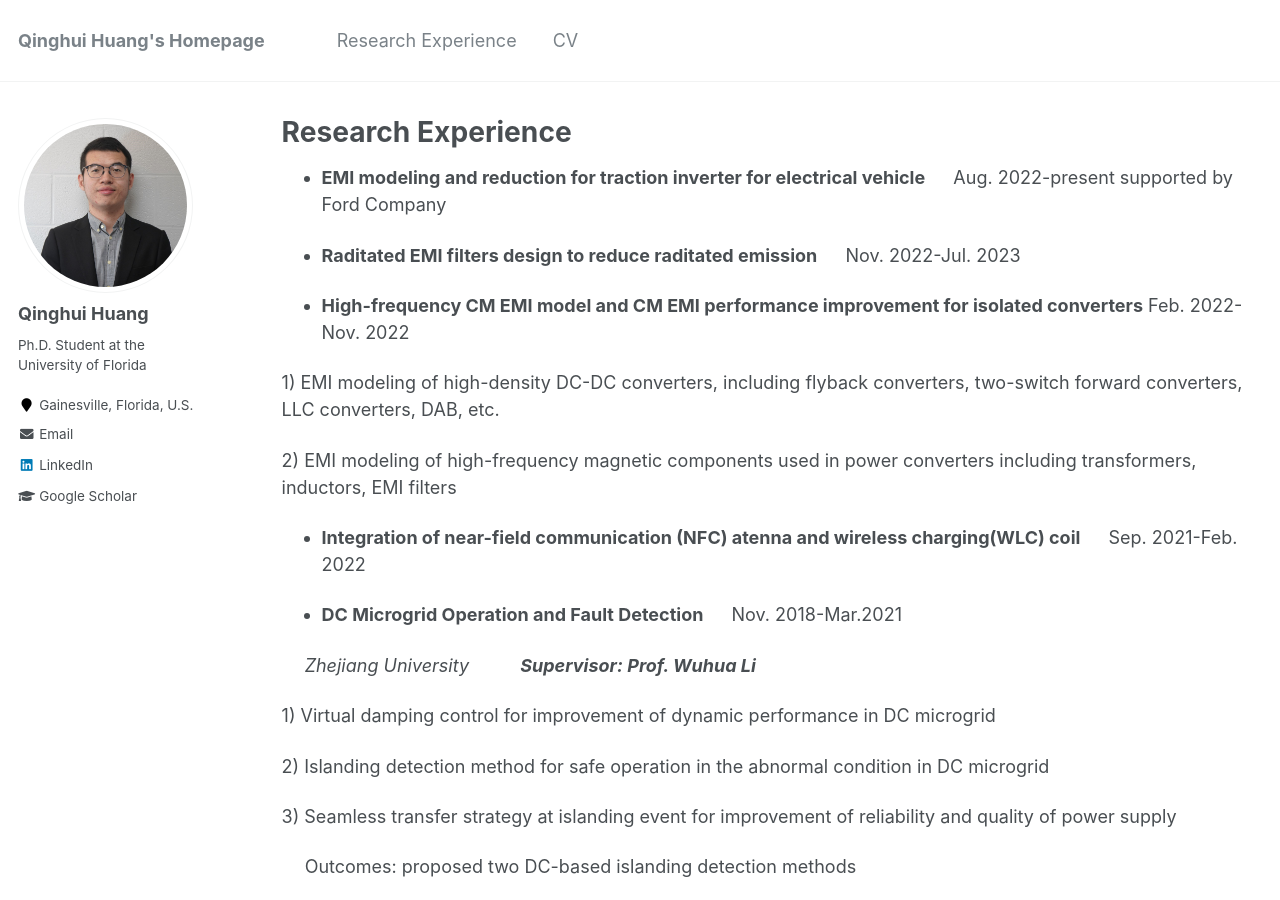
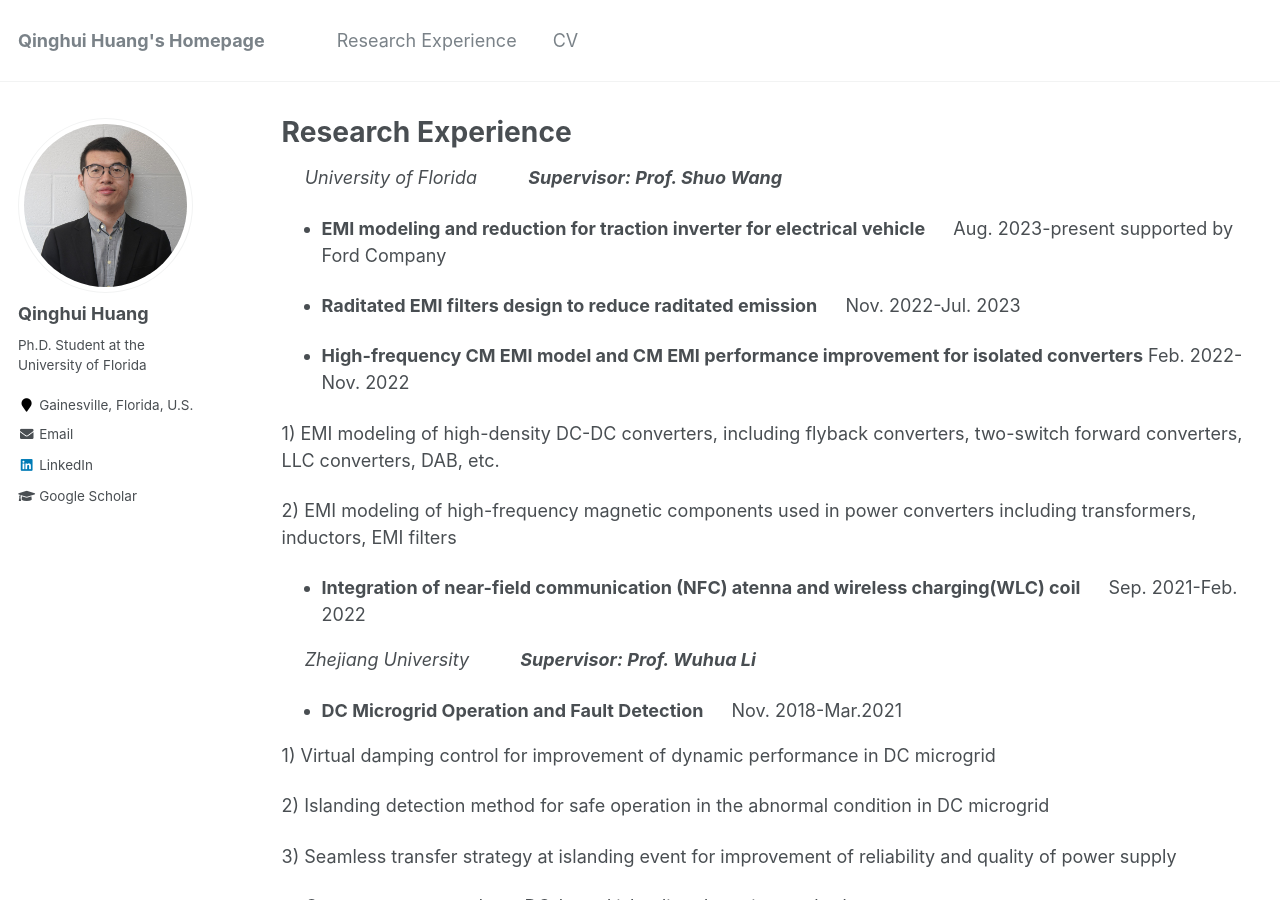
Before and after one commit to slionnnnnn/yanwenlai, a Jekyll site: the page built from _pages/publications.md, in a window 1280 px wide and 900 px high. Built offline with Jekyll 4.4.1, drawn with Linux system fonts in a browser that asks for light colours.

Commit message:
Update publications.md

```diff
--- a/_pages/publications.md
+++ b/_pages/publications.md
@@ -15,7 +15,9 @@ author_profile: true
   {% include archive-single.html %}
 {% endfor %}
 
-*  **EMI modeling and reduction for traction inverter for electrical vehicle**  &emsp;      Aug. 2022-present supported by Ford Company
+ &emsp; _University of Florida_              &emsp;     &emsp;                      **_Supervisor: Prof. Shuo Wang_**
+
+*  **EMI modeling and reduction for traction inverter for electrical vehicle**  &emsp;      Aug. 2023-present supported by Ford Company
 
 
 *  **Raditated EMI filters design to reduce raditated emission**  &emsp;      Nov. 2022-Jul. 2023
@@ -30,9 +32,10 @@ author_profile: true
 *  **Integration of near-field communication (NFC) atenna and wireless charging(WLC) coil**  &emsp;      Sep. 2021-Feb. 2022
 
 
+ &emsp; _Zhejiang University_              &emsp;     &emsp;                      **_Supervisor: Prof. Wuhua Li_**
 *  **DC Microgrid Operation and Fault Detection**        &emsp;                     Nov. 2018-Mar.2021
 
- &emsp; _Zhejiang University_              &emsp;     &emsp;                      **_Supervisor: Prof. Wuhua Li_**
+
 
 1)	Virtual damping control for improvement of dynamic performance in DC microgrid
 
```
